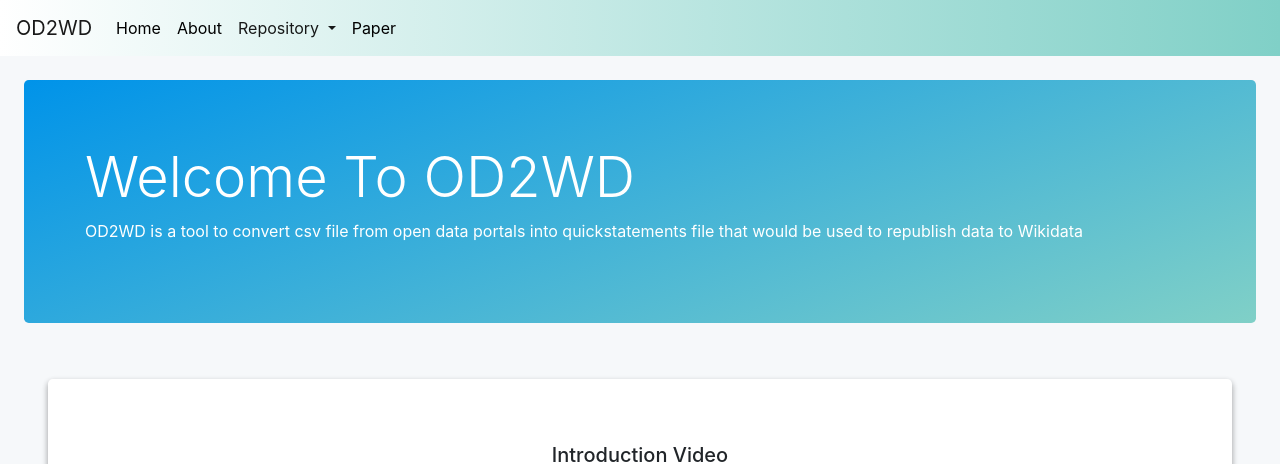
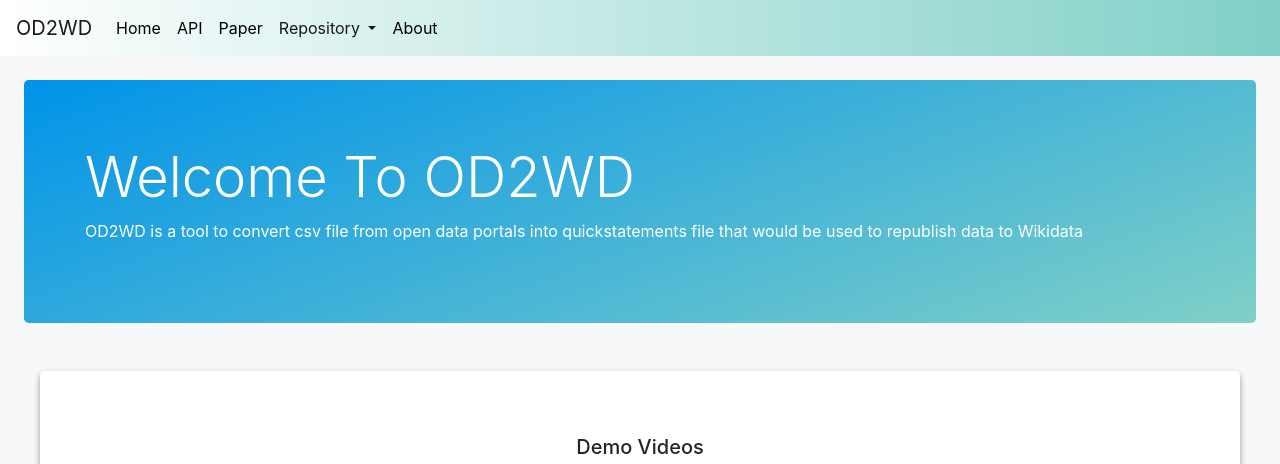
Before and after one commit to muhammadfaiz12/od2wd, a Flask app: template templates/hello.html in a window 1280 px wide. Shown: the top 464 px of the page. Run offline with Flask 3, Linux system fonts and the light colour scheme; the template is opened without the code that fills it, so the values that code supplies are empty; some libraries are stand-ins or nearby versions.

Commit message:
edit front end

```diff
--- a/templates/hello.html
+++ b/templates/hello.html
@@ -15,14 +15,14 @@
 
     </div>
 </div>
-<div class="wrapper" style="padding: 24px">
+<div class="wrapper" style="padding: 16px">
   <div class="jumbotron" style="background: white ;box-shadow: 0 3px 6px rgba(0,0,0,0.16), 0 3px 6px rgba(0,0,0,0.23);">
-      <center><h5>Introduction Video</h5>
+      <center><h5>Demo Videos</h5>
       <span>
-      <iframe width="45%" height="55%"
-              src="https://www.youtube.com/embed/oOjJdOQ8dwM">
+      <iframe style="margin-right: 16px" width="36%" height="44%" allowFullScreen="true" webkitallowfullscreen="true" mozallowfullscreen="true"
+                  src="https://www.youtube.com/embed/oOjJdOQ8dwM">
       </iframe>
-      <iframe width="45%" height="55%"
+      <iframe style="margin-left: 16px" width="36%" height="44%"  allowFullScreen="true" webkitallowfullscreen="true" mozallowfullscreen="true"
               src="https://www.youtube.com/embed/SeKOgJ4PZMs">
       </iframe>
     </span>
--- a/templates/layout.html
+++ b/templates/layout.html
@@ -15,13 +15,15 @@
   <div class="collapse navbar-collapse" id="navbarNav">
     <ul class="navbar-nav">
       <li class="nav-item active">
-        <a class="nav-link" href="http://od2wd.id" style="color: black">Home <span class="sr-only">(current)</span></a>
-      </li>
+        <a class="nav-link" href="http://od2wd.id" style="color: black">Home<span class="sr-only">(current)</span></a>
       </li>
     </ul>
     <ul class="navbar-nav">
       <li class="nav-item active">
-        <a class="nav-link" href="http://od2wd.id/about" style="color: black">About<span class="sr-only">(current)</span></a>
+        <a class="nav-link" href="http://od2wd.id/api/" style="color: black">API<span class="sr-only">(current)</span></a>
+      </li>
+      <li class="nav-item active">
+        <a class="nav-link" href="http://od2wd.id/download-paper" style="color: black">Paper<span class="sr-only">(current)</span></a>
       </li>
       <li class="nav-item active dropdown">
         <a class="nav-link dropdown-toggle" href="#" id="navbarDropdown" role="button" data-toggle="dropdown" aria-haspopup="true" aria-expanded="false">
@@ -33,7 +35,7 @@
         </div>
       </li>
       <li class="nav-item active">
-        <a class="nav-link" href="http://od2wd.id/download-paper" style="color: black">Paper<span class="sr-only">(current)</span></a>
+        <a class="nav-link" href="http://od2wd.id/About" style="color: black">About<span class="sr-only">(current)</span></a>
       </li>
     </ul>
   </div>
```
